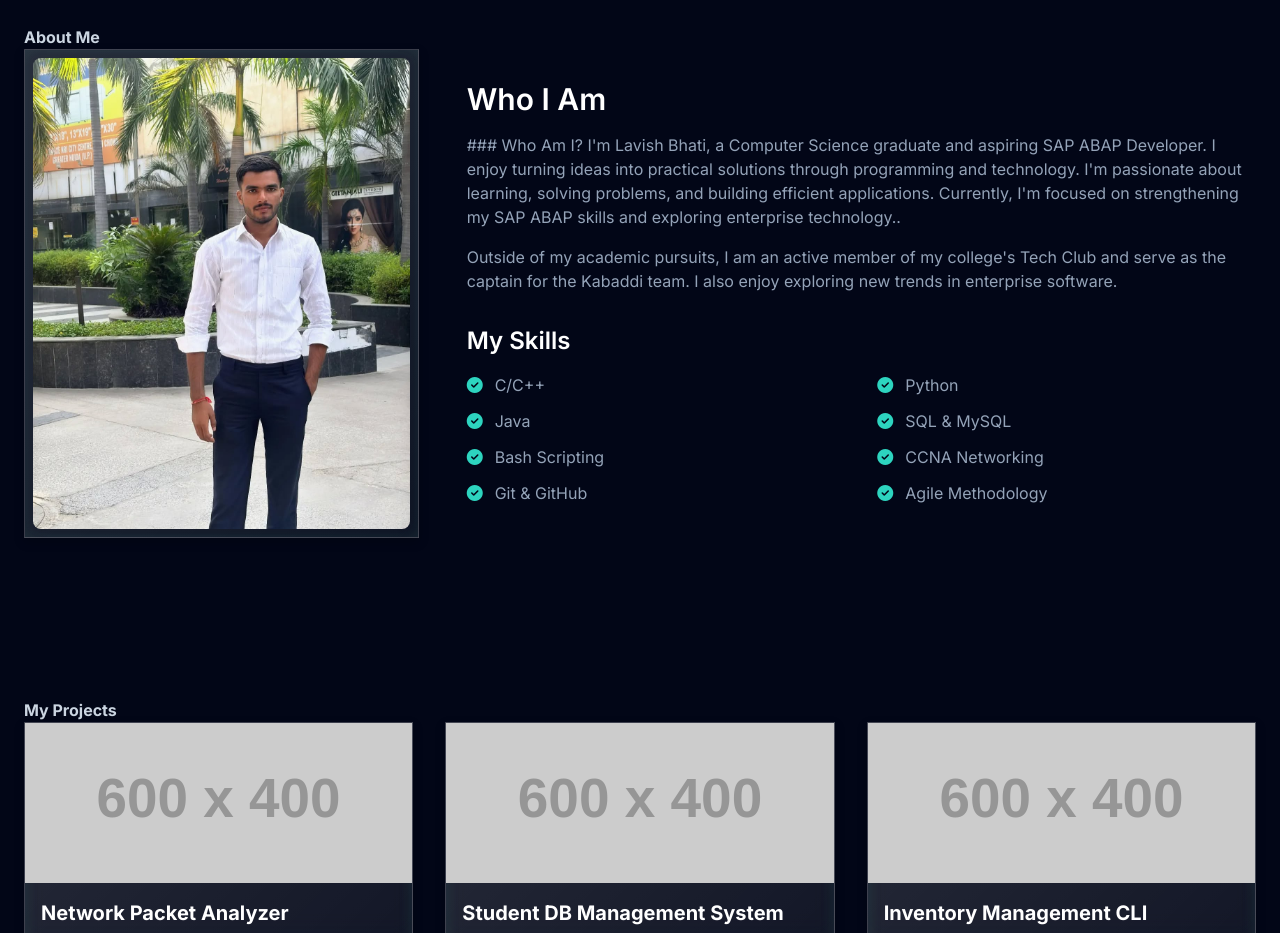
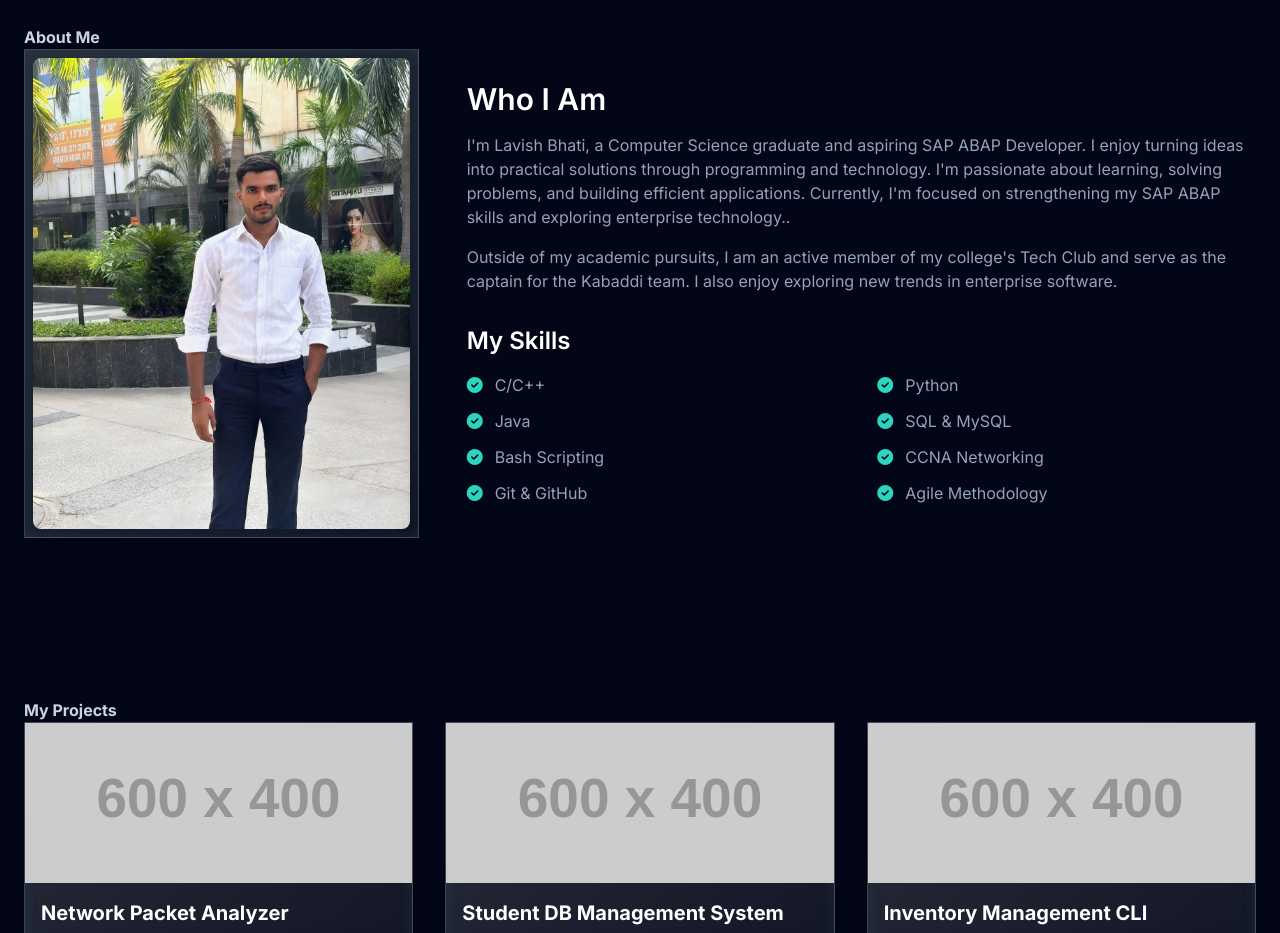
Before and after one commit to LavishBhati/Portfolio-Website, a plain HTML site: page index.html in a window 1280 px wide. Shown: the part 860-1793 px from the top of the page. Drawn offline with nearby package versions, Linux system fonts and the light colour scheme; placeholder pictures from the web are drawn by us.

Commit message:
Refactor introduction section in index.html
Removed the header 'Who Am I?' and formatted the introduction paragraph for better readability.

```diff
--- a/index.html
+++ b/index.html
@@ -84,9 +84,10 @@
             <div class="md:w-2/3">
                 <h3 class="text-3xl font-semibold text-white mb-4">Who I Am</h3>
                 <p class="mb-4 text-slate-400">
-                    ### Who Am I?
-
-I'm Lavish Bhati, a Computer Science graduate and aspiring SAP ABAP Developer. I enjoy turning ideas into practical solutions through programming and technology. I'm passionate about learning, solving problems, and building efficient applications. Currently, I'm focused on strengthening my SAP ABAP skills and exploring enterprise technology..
+                    I'm Lavish Bhati, a Computer Science graduate and aspiring SAP ABAP Developer.
+                    I enjoy turning ideas into practical solutions through programming and technology.
+                    I'm passionate about learning, solving problems, and building efficient applications.
+                    Currently, I'm focused on strengthening my SAP ABAP skills and exploring enterprise technology..
                 </p>
                 <p class="text-slate-400">
                     Outside of my academic pursuits, I am an active member of my college's Tech Club and serve
```
